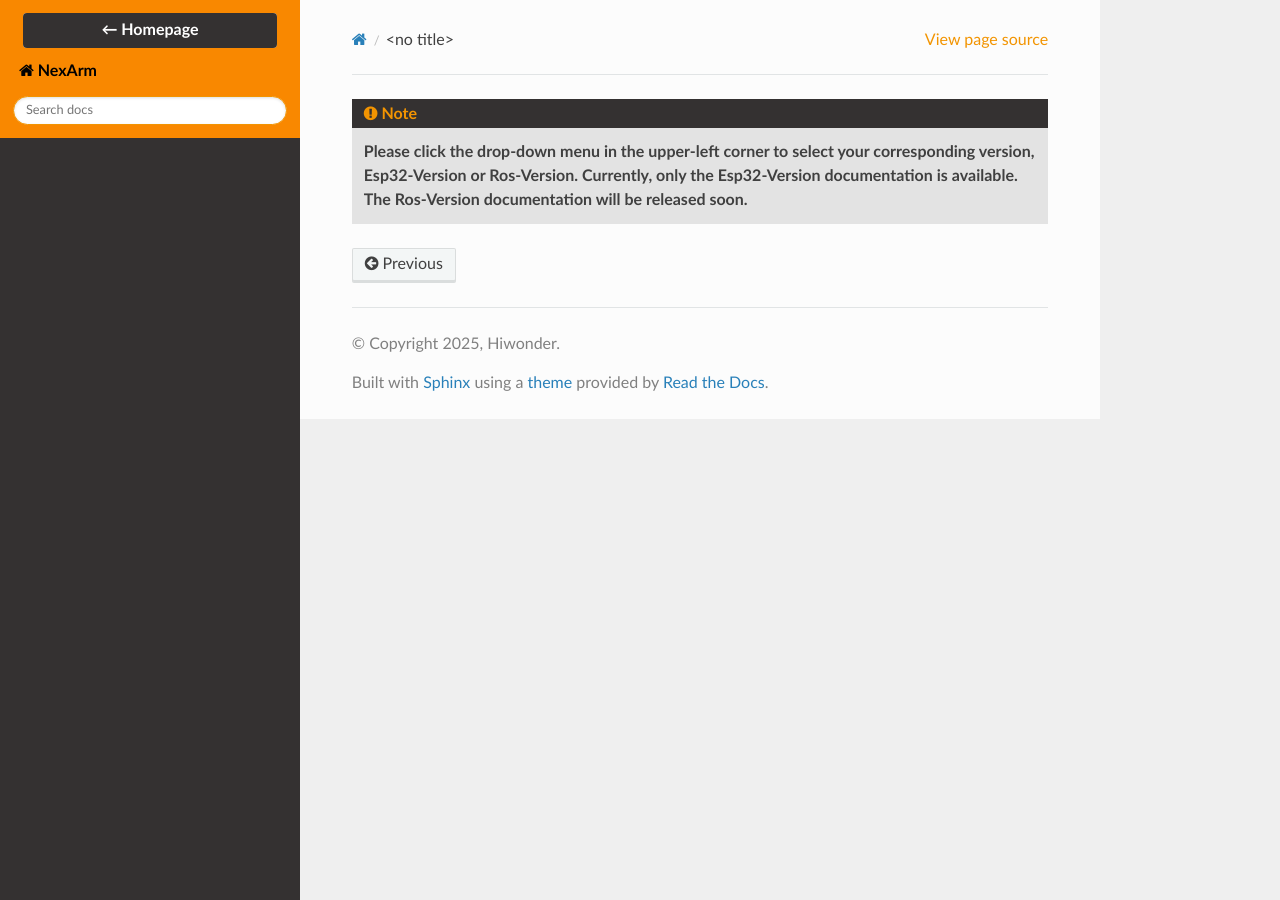
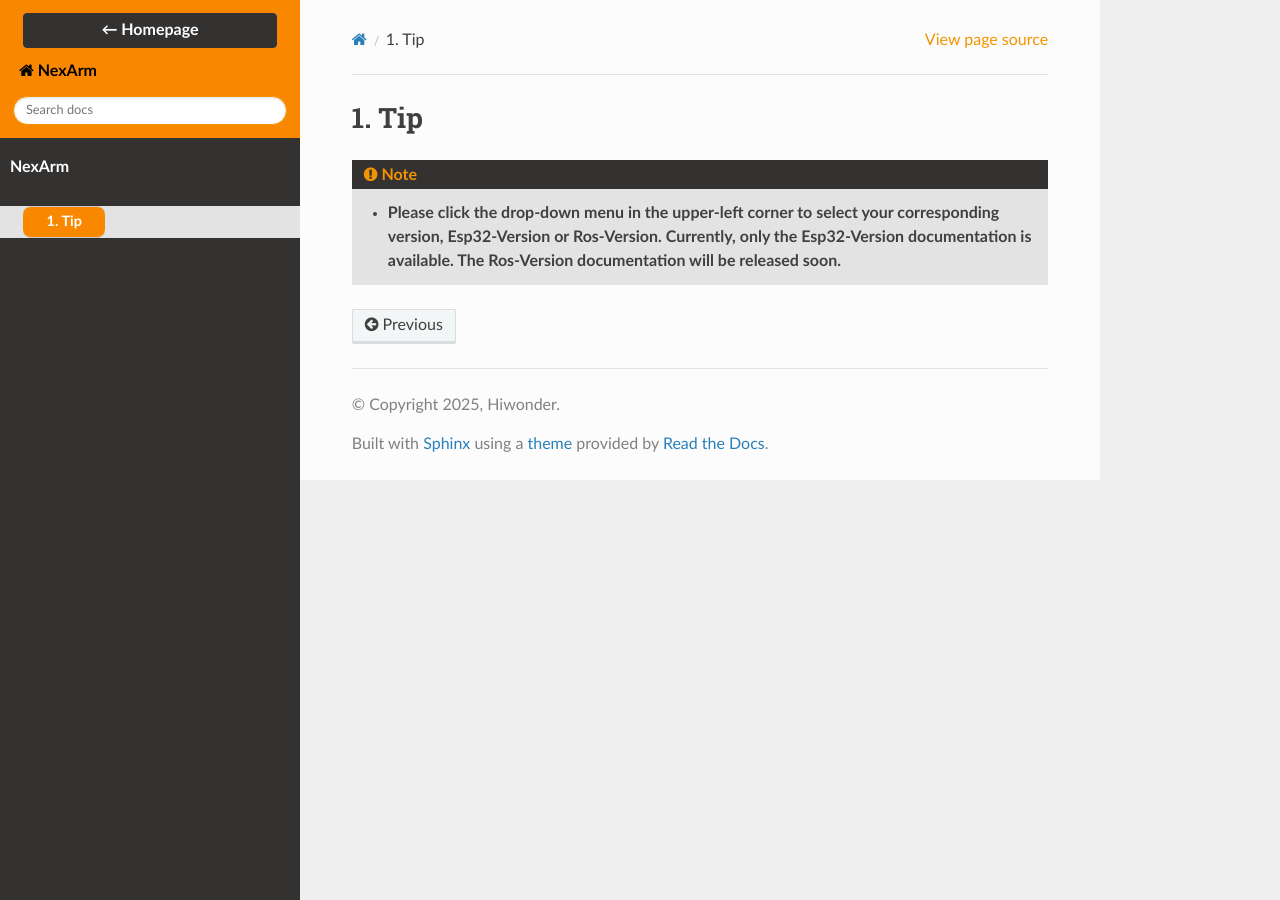
Before and after one commit to Hiwonder-docs/NexArm, a Sphinx documentation site: the page built from source/docs/1_NexArm_Tutorial.md, in a window 1280 px wide. Built offline with Sphinx 7.4.7 and the Read the Docs theme 3.1.0, drawn with Linux system fonts in a browser that asks for light colours; pages that are not in the unit, such as notebooks, are missing from menus.

Commit message:
内容修改

```diff
--- a/source/docs/1_NexArm_Tutorial.md
+++ b/source/docs/1_NexArm_Tutorial.md
@@ -1,3 +1,5 @@
+# 1. Tip
+
 > [!NOTE]
 >
 > * **Please click the drop-down menu in the upper-left corner to select your corresponding version, **Esp32-Version** or **Ros-Version**. Currently, only the **Esp32-Version** documentation is available. The **Ros-Version** documentation will be released soon.**
```
